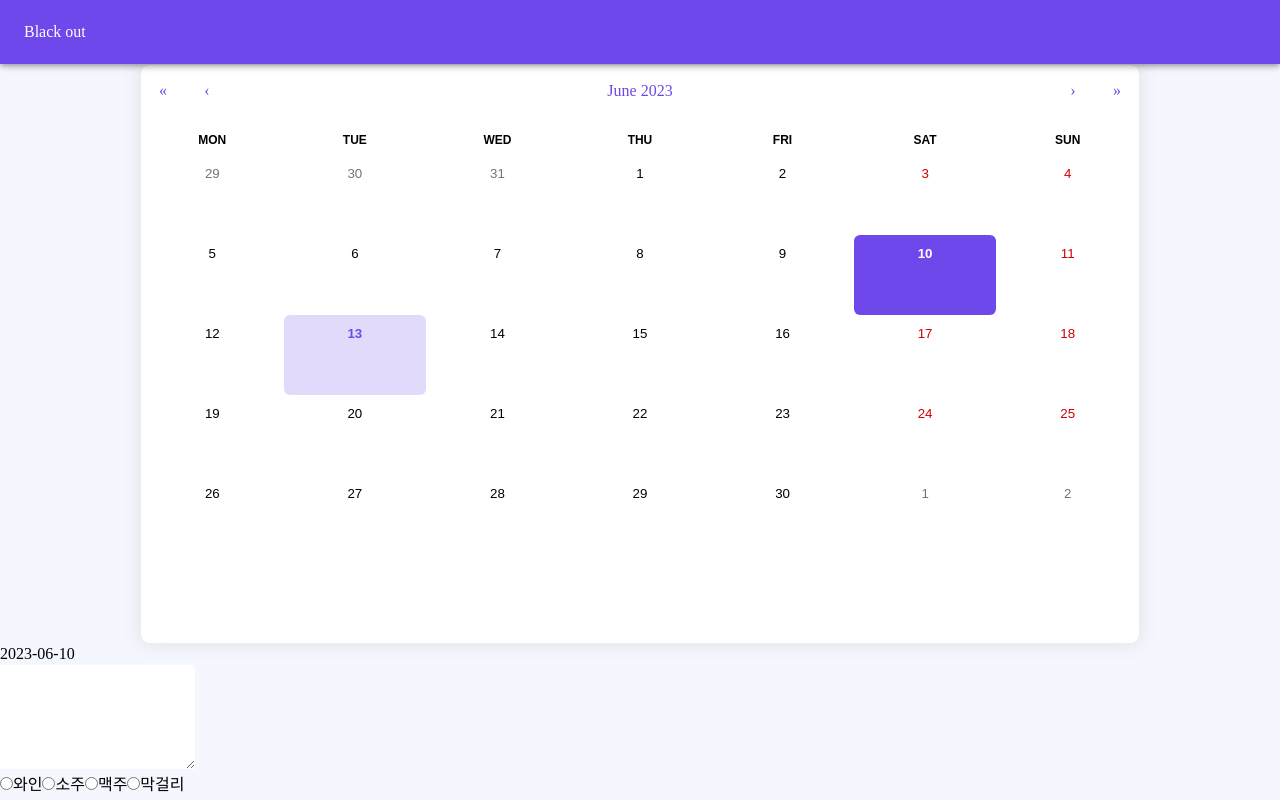
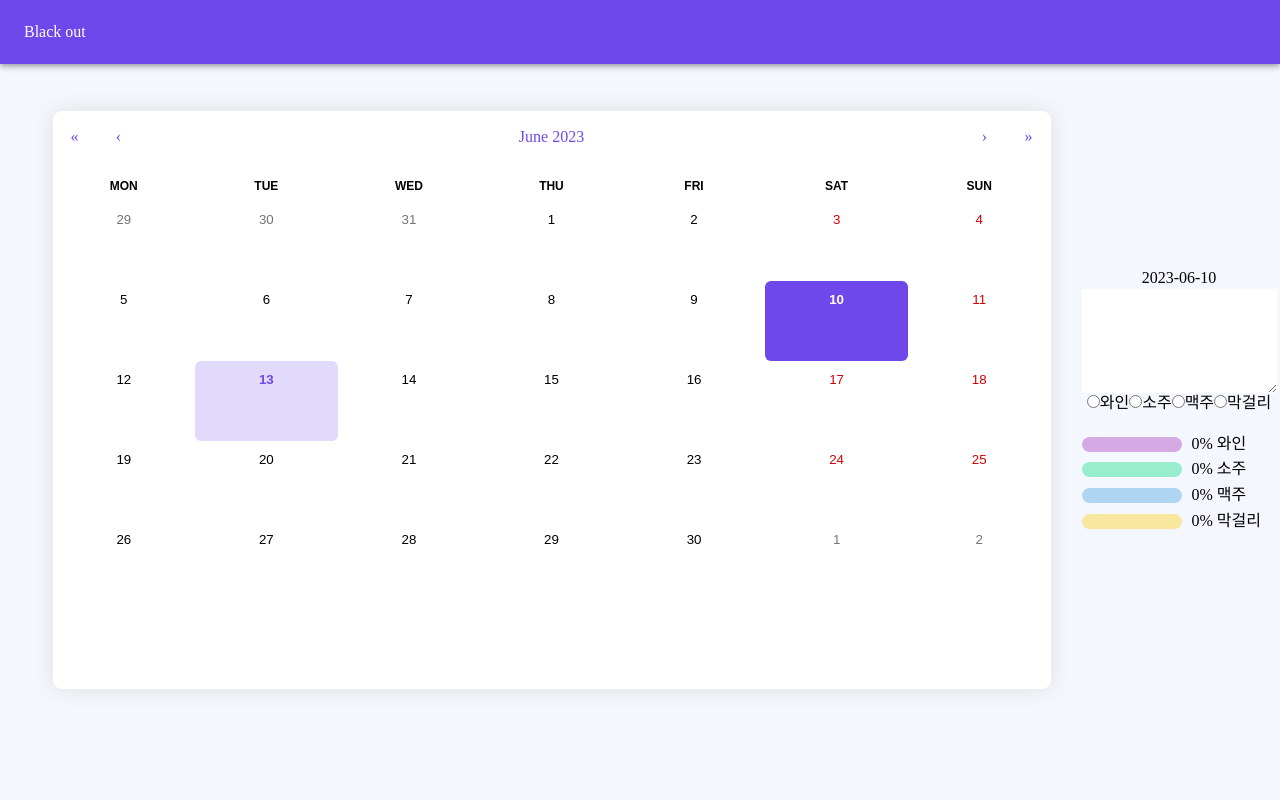
Before and after one commit to Songyeonji/Blackout-node, a React (Create React App) app: page / in a window 1280 px wide. Both pictures are taken after a click on the button "10". Built offline with nearby package versions, Linux system fonts and the light colour scheme; a web font is replaced by a local one.

Commit message:
progress bar 적용

```diff
--- a/src/App.js
+++ b/src/App.js
@@ -2,7 +2,7 @@ import React, { useState } from "react";
 import moment from "moment";
 import Calendar from "react-calendar";
 import "react-calendar/dist/Calendar.css";
-import { AppBar, Toolbar, createTheme, ThemeProvider } from "@mui/material";
+import { AppBar, Toolbar, createTheme, ThemeProvider,LinearProgress } from "@mui/material";
 
 import wineIcon from "./icon/wine-bottle.png";
 import sojuIcon from "./icon/soju.png";
@@ -55,6 +55,12 @@ const DiaryCalendar = () => {
         return null;
     }
   };
+  const calculateDrinkRatio = (drink) => {
+    const drinkCount = Object.values(diaryEntries).filter((entry) => entry === drink).length;
+    const entryCount = moment(selectedDate).daysInMonth();
+    return (drinkCount / entryCount) * 100;
+  };
+
 
   const tileContent = ({ date }) => {
     const entry = diaryEntries[moment(date).format("YYYY-MM-DD")];
@@ -77,7 +83,7 @@ const DiaryCalendar = () => {
 
   return (
     <ThemeProvider theme={theme}>
-      <div>
+      <div style={{ display: "flex", justifyContent: "center", alignItems: "center", height: "100vh" }}>
         <AppBar position="fixed">
           <Toolbar>
             <div className="flex-1"></div>
@@ -90,13 +96,15 @@ const DiaryCalendar = () => {
           <Calendar onChange={handleDateChange} locale="en" value={selectedDate} tileContent={tileContent} />
         </div>
         {selectedDate && (
-          <div>
+          <div style={{ display: "flex", flexDirection: "column", alignItems: "center", marginLeft:"30px"  }}> {/* 텍스트 필드를 가운데로 정렬 */}
             <h2>{moment(selectedDate).format("YYYY-MM-DD")}</h2>
-            <textarea
-              value={diaryEntries[moment(selectedDate).format("YYYY-MM-DD")] || ""}
-              onChange={handleDiaryEntry}
-              rows={5}
-            />
+            <div style={{ display: "flex", justifyContent: "center" }}> {/* 텍스트 필드를 가운데로 정렬 */}
+              <textarea
+                value={diaryEntries[moment(selectedDate).format("YYYY-MM-DD")] || ""}
+                onChange={handleDiaryEntry}
+                rows={5}
+              />
+            </div>
             <div>
               <label>
                 <input
@@ -139,6 +147,54 @@ const DiaryCalendar = () => {
                 {getRadioLabel("makgeolli", "막걸리")}
               </label>
             </div>
+
+            <div style={{ width: "100%", marginTop: "20px" }}>
+              {/* 와인 프로그레스 바 */}
+              <div style={{ display: "flex", alignItems: "center", marginBottom: "5px" }}>
+                <div style={{ width: "100px", marginRight: "10px" }}>
+                  <LinearProgress
+                    variant="determinate"
+                    value={calculateDrinkRatio("wine")}
+                    style={{ backgroundColor: "#D5A9E3", height: "15px", borderRadius: "10px" }}
+                  />
+                </div>
+                <span>{`${calculateDrinkRatio("wine").toFixed(0)}% 와인`}</span>
+              </div>
+              {/* 소주 프로그레스 바 */}
+              <div style={{ display: "flex", alignItems: "center", marginBottom: "5px" }}>
+                <div style={{ width: "100px", marginRight: "10px" }}>
+                  <LinearProgress
+                    variant="determinate"
+                    value={calculateDrinkRatio("soju")}
+                    style={{ backgroundColor: "#98EECC", height: "15px", borderRadius: "10px" }}
+                  />
+                </div>
+                <span>{`${calculateDrinkRatio("soju").toFixed(0)}% 소주`}</span>
+              </div>
+              {/* 맥주 프로그레스 바 */}
+              <div style={{ display: "flex", alignItems: "center", marginBottom: "5px" }}>
+                <div style={{ width: "100px", marginRight: "10px" }}>
+                  <LinearProgress
+                    variant="determinate"
+                    value={calculateDrinkRatio("beer")}
+                    style={{ backgroundColor: "#AED6F1", height: "15px", borderRadius: "10px" }}
+                  />
+                </div>
+                <span>{`${calculateDrinkRatio("beer").toFixed(0)}% 맥주`}</span>
+              </div>
+              {/* 막걸리 프로그레스 바 */}
+              <div style={{ display: "flex", alignItems: "center" }}>
+                <div style={{ width: "100px", marginRight: "10px" }}>
+                  <LinearProgress
+                    variant="determinate"
+                    value={calculateDrinkRatio("makgeolli")}
+                    style={{ backgroundColor: "#F9E79F", height: "15px", borderRadius: "10px" }}
+                  />
+                </div>
+                <span>{`${calculateDrinkRatio("makgeolli").toFixed(0)}% 막걸리`}</span>
+              </div>
+            </div>
+
           </div>
         )}
       </div>
```
